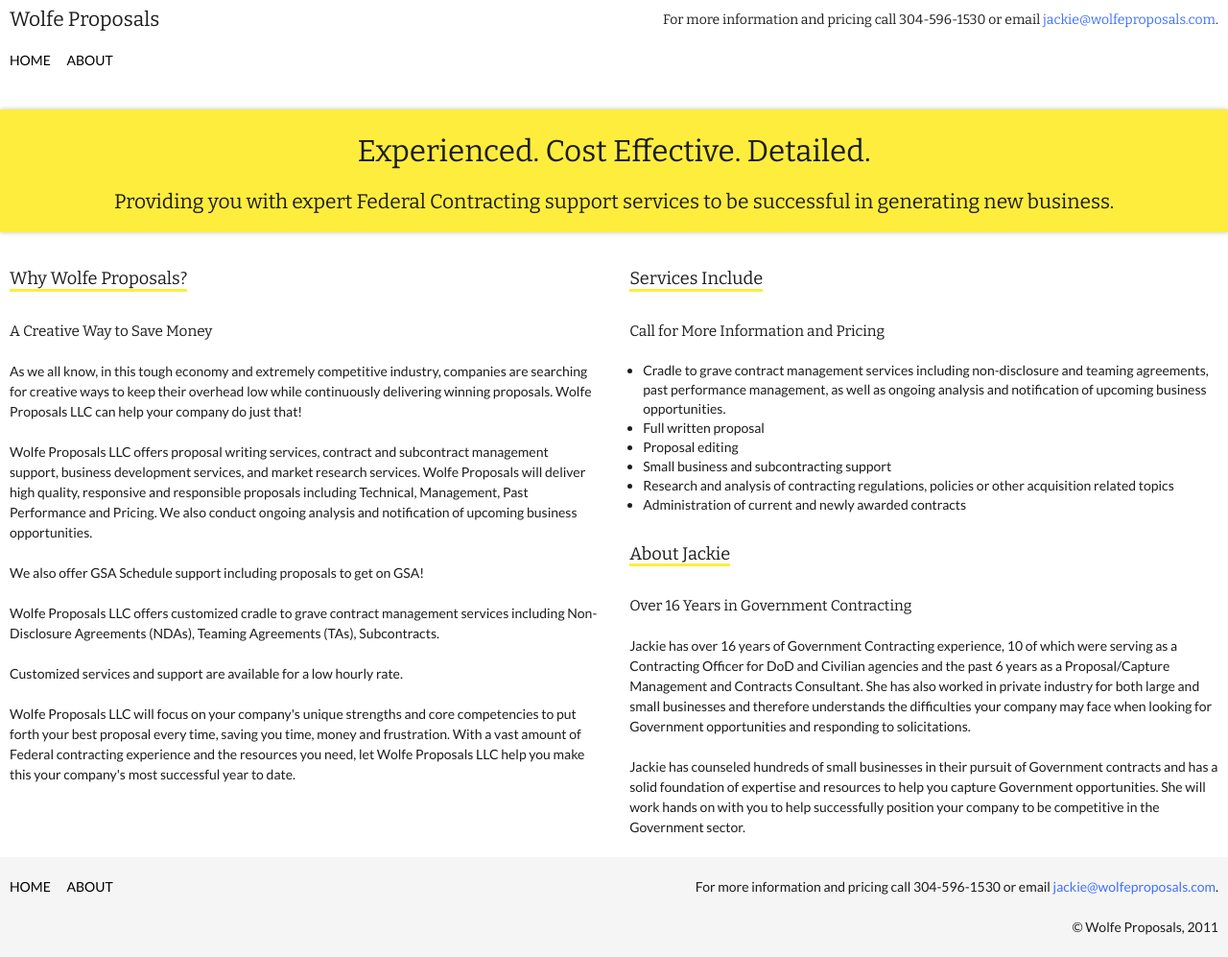
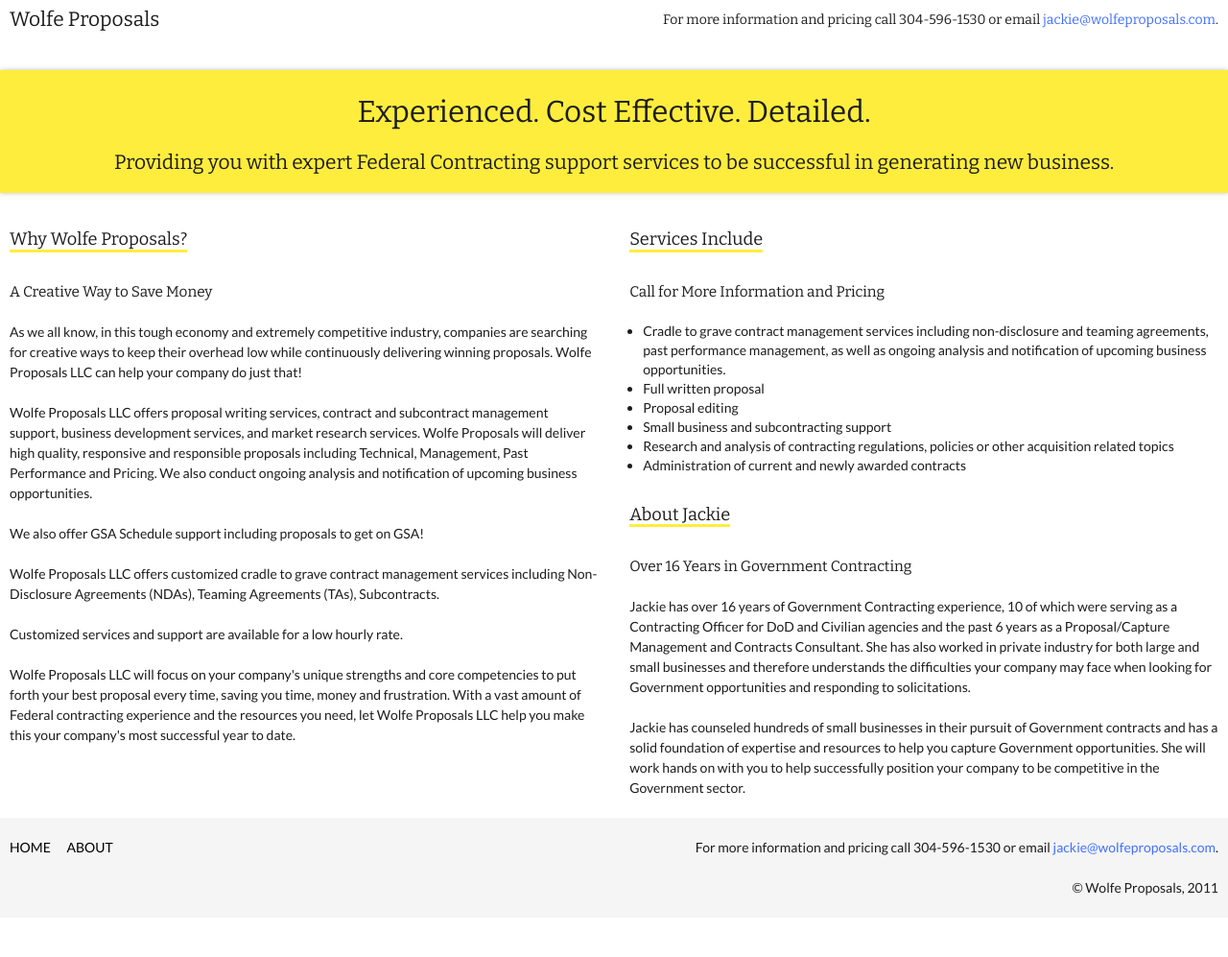
Before and after one commit to awolfe76/wolfeproposals, a Jekyll site: the page built from index.md, in a window 1280 px wide. Shown: the whole page at 96% size. Built offline with Jekyll 4.4.1, drawn with Linux system fonts in a browser that asks for light colours; Markdown is read by kramdown in place of the engine named in the settings; after the commit the page ends 956 px from its top, so only the background shows below that.

Commit message:
Update header.html

```diff
--- a/_includes/header.html
+++ b/_includes/header.html
@@ -26,12 +26,6 @@
 	<div class="row-fluid">
 		<div class="span4">
 			<h3 id="logo">Wolfe Proposals</h3>
-			<div class="nav">
-				<ul id="nav_main">
-					<li><a href="/">Home</a></li>
-					<li><a href="/about/">About</a></li>
-				</ul>
-			</div>
 		</div>
 		<div class="span8">
 			<h6 id="phone">For more information and pricing call 304-596-1530 or email <a href="mailto:jackie@wolfeproposals.com?subject=More%20Information%20And%20Pricing">jackie@wolfeproposals.com</a>.</h6>
```
